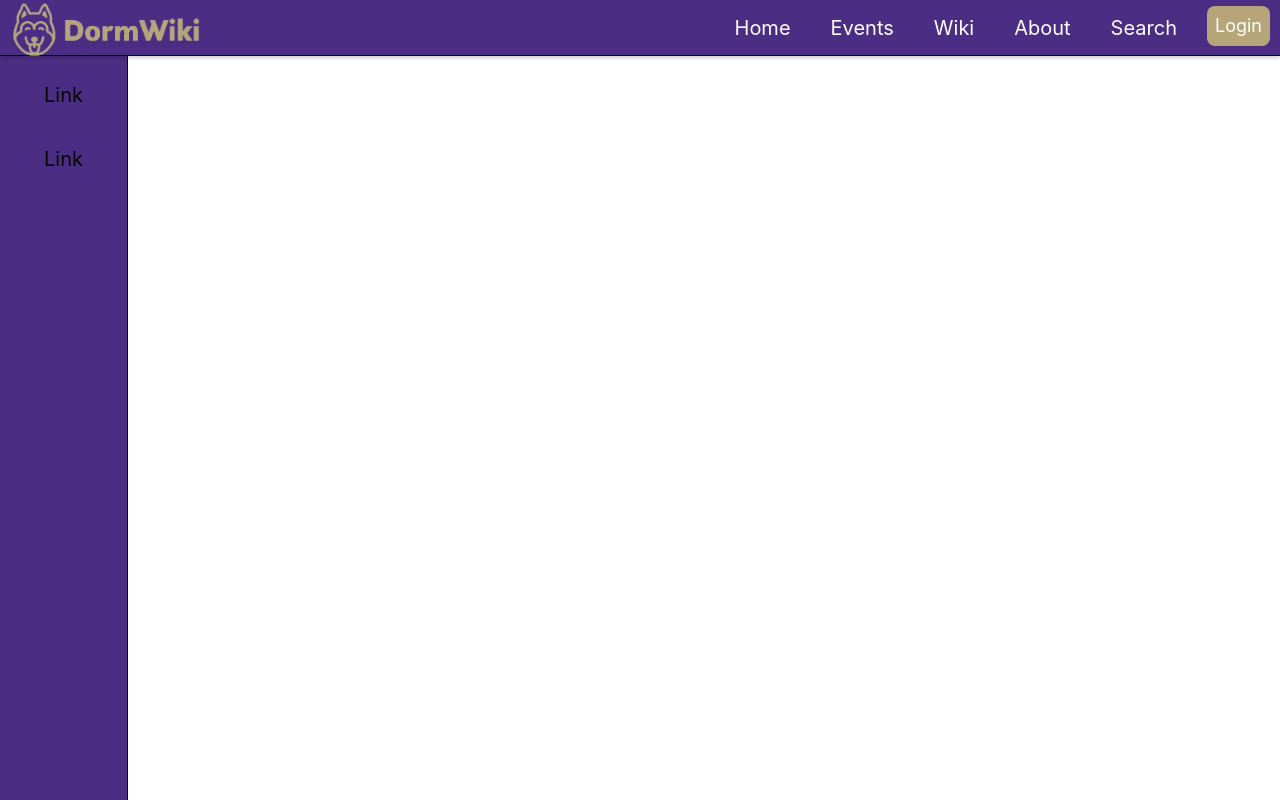
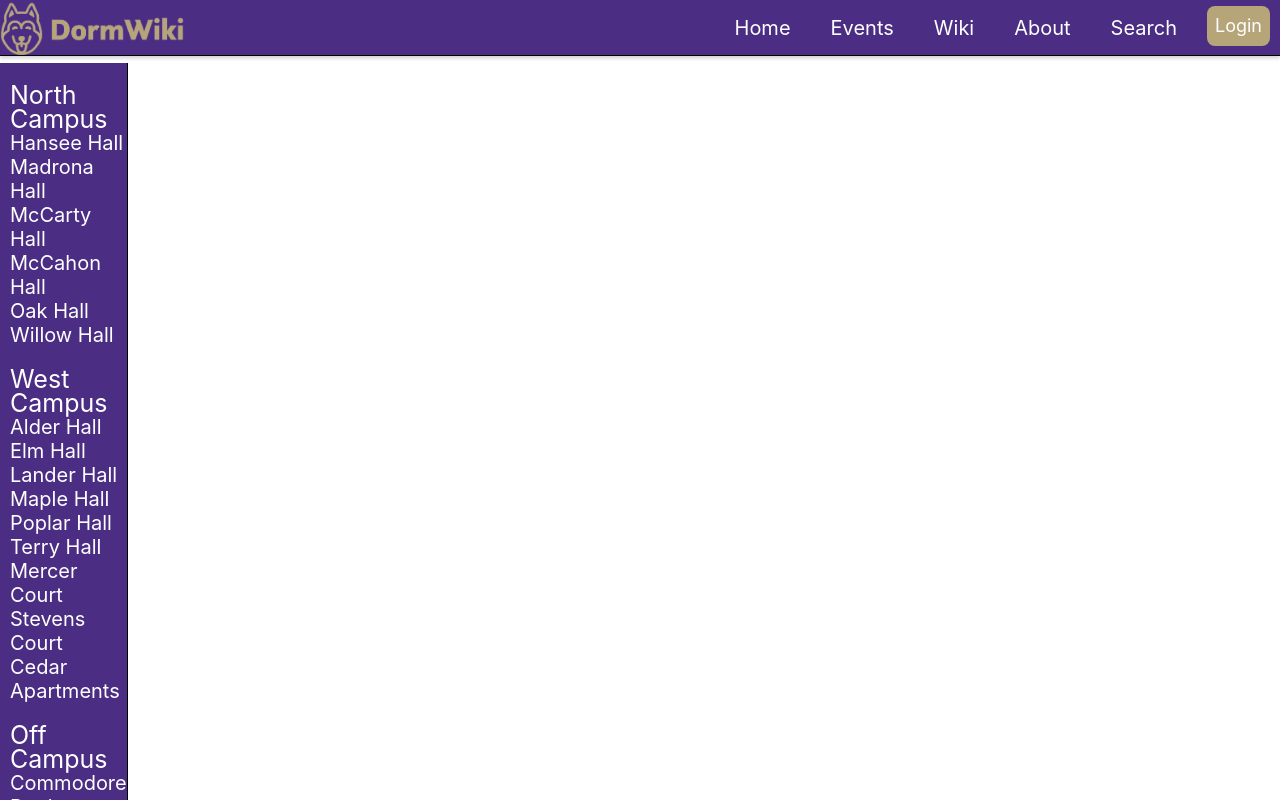
Before and after one commit to DormWiki/dorm-wiki, a Next.js app in the folder site/: page /wiki in a window 1280 px wide. Built offline with nearby package versions, Linux system fonts and the light colour scheme.

Commit message:
cleaned sidebar, added cool transition. cropped logo

```diff
--- a/site/src/pages/wiki.js
+++ b/site/src/pages/wiki.js
@@ -8,20 +8,29 @@ import React, { useState } from "react";
 export default function Wiki() {
   return (
     <>
-      <div className={styles.logo}>
       <div className={styles.navbar_logo_wrapper}>
         <img src="/dw-logo-navbar.png"></img>
       </div>
       <div className={styles.navbar}>
         <ul>
           <li>
-                    <Link a href="/">Home</Link>
+            <Link a href="/">
+              Home
+            </Link>
           </li>
           <li>
             <Link href="/events">Events</Link>
           </li>
           <li>
+            <div className={styles.dropdown}>
               <Link href="/wiki">Wiki</Link>
+              <div className={styles.dropdown_text}>
+                <Link href="/wiki/residence-halls">Residence halls</Link>
+                <Link href="/wiki/academic-apts">Academic-year apartments</Link>
+                <Link href="/wiki/year-apts">Full-year apartments</Link>
+                <Link href="/wiki/family-apts">Family apartments</Link>
+              </div>
+            </div>
           </li>
           <li>
             <Link href="/about">About</Link>
@@ -29,18 +38,86 @@ export default function Wiki() {
           <li>
             <Link href="/search">Search</Link>
           </li>
-                <button type="button" onClick={() => router.push('/login')}>Login</button>
+          <button type="button" onClick={() => router.push("/login")}>
+            Login
+          </button>
         </ul>
-        </div>
       </div>
       <div className={styles.sidebar}>
         <ul>
+          <h2>North Campus</h2>
+          <div className={styles.sidebar_sub}>
             <li>
-            <Link href="#">Link</Link>
+              <Link href="/wiki/dorms/hansee-hall">Hansee Hall</Link>
             </li>
             <li>
-            <Link href="#">Link</Link>
+              <Link href="/wiki/dorms/madrona-hall">Madrona Hall</Link>
             </li>
+            <li>
+              <Link href="/wiki/dorms/mccarty-hall">McCarty Hall</Link>
+            </li>
+            <li>
+              <Link href="/wiki/dorms/mccahon-hall">McCahon Hall</Link>
+            </li>
+            <li>
+              <Link href="/wiki/dorms/oak-hall">Oak Hall</Link>
+            </li>
+            <li>
+              <Link href="/wiki/dorms/willow-hall">Willow Hall</Link>
+            </li>
+          </div>
+          <h2>West Campus</h2>
+          <div className={styles.sidebar_sub}>
+            <li>
+              <Link href="/wiki/dorms/alder-hall">Alder Hall</Link>
+            </li>
+            <li>
+              <Link href="/wiki/dorms/elm-hall">Elm Hall</Link>
+            </li>
+            <li>
+              <Link href="/wiki/dorms/lander-hall">Lander Hall</Link>
+            </li>
+            <li>
+              <Link href="/wiki/dorms/maple-hall">
+               Maple Hall
+              </Link>
+            </li>
+            <li>
+              <Link href="/wiki/dorms/poplar-hall">Poplar Hall</Link>
+            </li>
+            <li>
+              <Link href="/wiki/dorms/terry-hall">Terry Hall</Link>
+            </li>
+            <li>
+              <Link href="/wiki/dorms/mercer-court">Mercer Court</Link>
+            </li>
+            <li>
+              <Link href="/wiki/dorms/stevens-court">Stevens Court</Link>
+            </li>
+            <li>
+              <Link href="/wiki/dorms/cedar-apartments">Cedar Apartments</Link>
+            </li>
+          </div>
+          <h2>Off Campus</h2>
+          <div className={styles.sidebar_sub}>
+            <li>
+              <Link href="/wiki/dorms/commodore-duchess">
+                Commodore Duchess
+              </Link>
+            </li>
+            <li>
+              <Link href="/wiki/dorms/nordheim-court">Nordheim Court</Link>
+            </li>
+            <li>
+              <Link href="/wiki/dorms/radford-court">Radford Court</Link>
+            </li>
+            <li>
+              <Link href="/wiki/dorms/blakeley-village">Blakeley Village</Link>
+            </li>
+            <li>
+              <Link href="/wiki/dorms/laurel-village">Laural Village</Link>
+            </li>
+          </div>
         </ul>
       </div>
       <section className={styles.content}>
@@ -65,7 +142,7 @@ export default function Wiki() {
           </li>
           <li>
             <Link href="/wiki/dorms/maple-hall">
-              &#8594;Maple Hall &#8592; ONLY ONE THAT WORKS
+             Maple Hall
             </Link>
           </li>
           <li>
--- a/site/src/styles/Home.module.css
+++ b/site/src/styles/Home.module.css
@@ -95,15 +95,22 @@
   font-weight: 400;
   font-size: 20px;
   line-height: 24px;
+  color: white;
 }
 
 .navbar_logo_wrapper {
   margin-left: 0;
-  margin-top: 0.75%;
+  align-items:center;
   display: flex;
   position: fixed;
   z-index: 102;
-  height: 5%;
+  height: 7%;
+}
+
+.navbar_logo_wrapper img {
+  display: block;
+  height: 95%;
+  width: 100%;
 }
 
 .navbar ul {
@@ -117,9 +124,23 @@
   flex-direction: row;
   height: 7%;
   width: 100%;
-  color: white;
+
 }
 
+.sidebar_sub li {
+  margin-left: 10px;
+}
+.sidebar_sub.sidebar_sub li a {
+  text-align: left;
+  padding: 0;
+}
+.sidebar ul h2 {
+  font-weight: normal;
+  margin-left: 10px;
+  text-align: left;
+  font-size: 25px;
+  margin-top: 20px;
+}
 .search_wrapper {
   width: 30%;
 }
@@ -135,16 +156,25 @@
   justify-content: center;
   width: 100%;
 }
+
 .sidebar {
   z-index: 100;
-  padding-top: 63px;
+  margin-top: 63px;
   flex-direction: column;
   height: 100vh;
   width: 10%;
   justify-content: flex-start;
   border-right: 1px solid black;
   top: 0;
+  bottom: 0;
+  overflow-y: scroll;
 }
+
+.sidebar::-webkit-scrollbar {
+  width: 0px;
+}
+
+
 
 .upcoming_events {
   order: 3;
@@ -332,14 +362,18 @@
 .dropdown {
   position: relative;
   display: inline-block;
+  transition: ease-out 0.25s;
 }
 
 .dropdown:hover .dropdown_text {
-  display: block;
+  height: 376px;
 }
+
 .dropdown_text {
   text-align: left;
-  display: none;
+  overflow: hidden;
+  height: 0;
+  transition: height 0.3s;
   background-color: var(--uw-purple);
   position: absolute;
 }
--- a/site/src/styles/globals.css
+++ b/site/src/styles/globals.css
@@ -1,4 +1,5 @@
 :root {
+
   --max-width: 1100px;
   --border-radius: 8px;
   --font-mono: ui-monospace, Menlo, Monaco, 'Cascadia Mono', 'Segoe UI Mono',
@@ -102,3 +103,27 @@ a {
     color-scheme: dark;
   }
 }
+
+/* width */
+::-webkit-scrollbar {
+  margin-right: 10px;
+  width: 4px;
+  border-radius: 10px;
+}
+
+/* Track */
+::-webkit-scrollbar-track {
+  background: transparent;
+}
+
+/* Handle */
+::-webkit-scrollbar-thumb {
+  background: rgba(0, 0, 0, 0.507);
+  border-radius: 10px;
+}
+
+/* Handle on hover */
+::-webkit-scrollbar-thumb:hover {
+  background: #555;
+  transition: 0.2s;
+}
```
Also changed, not shown: site/src/pages/wiki/dorms/[dorm].js (+94 -11 lines), site/public/dw-logo-navbar.png. Lines whose indentation alone changed are shown as unchanged.
